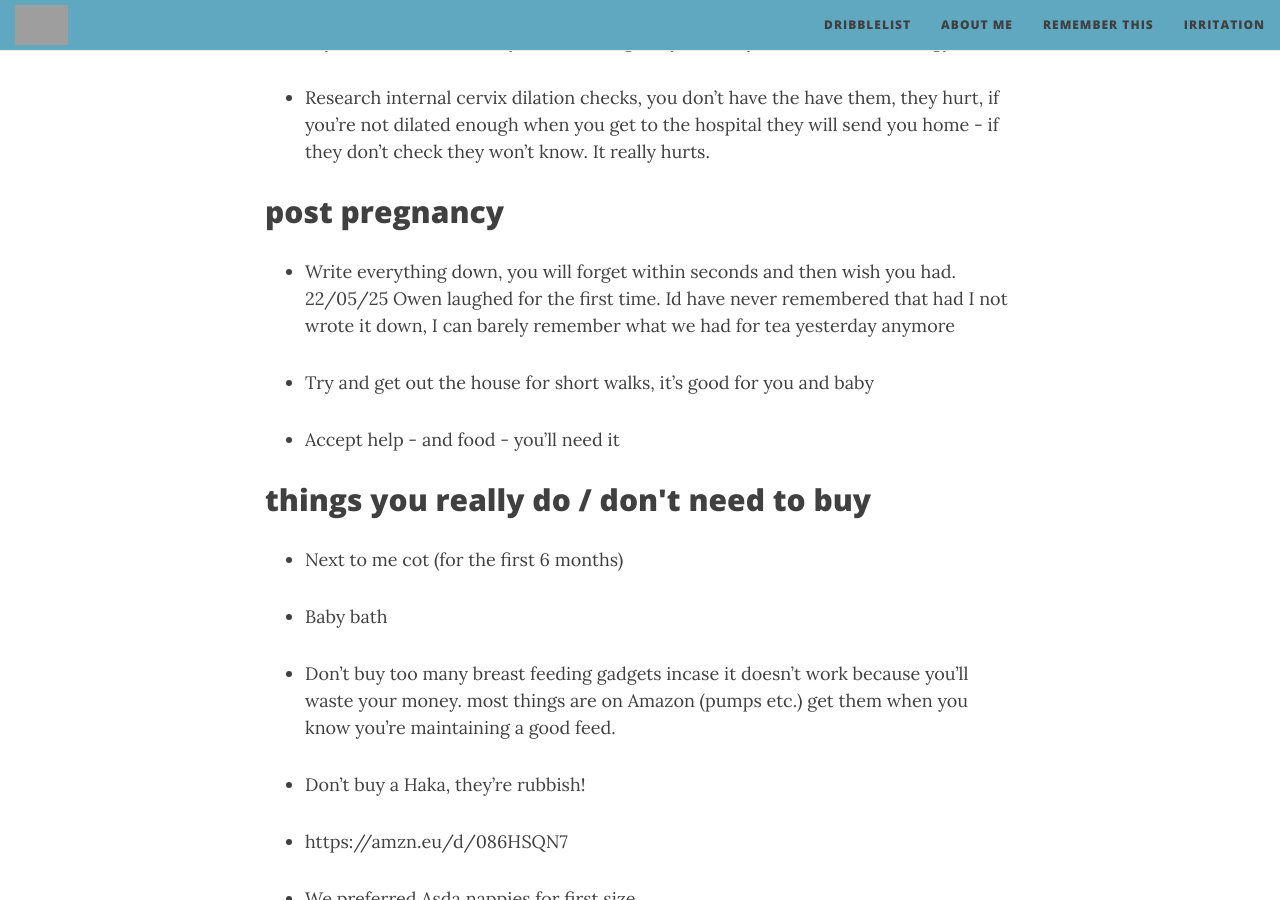
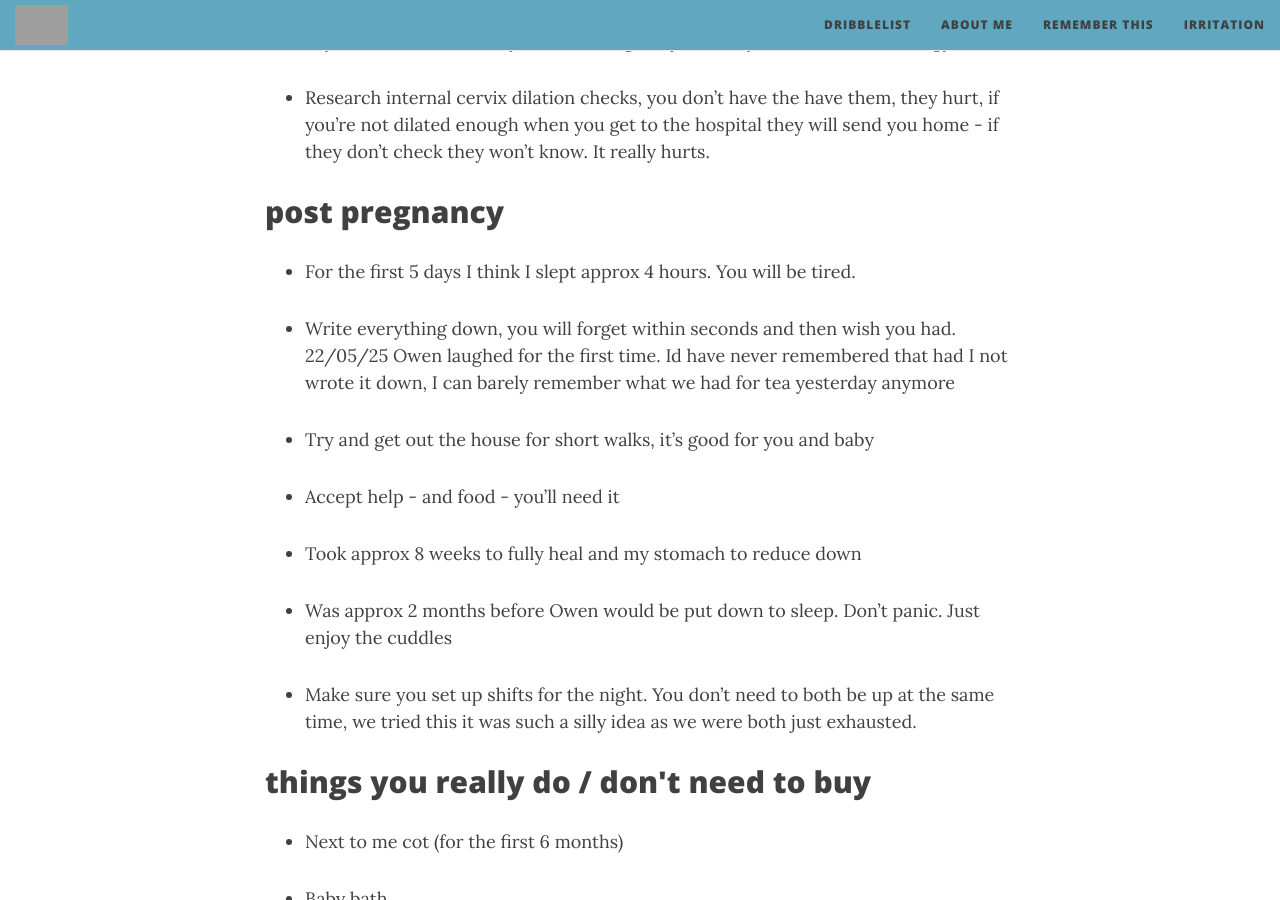
Before and after one commit to ellis-ward/ellis-ward.github.io, a Jekyll site: the page built from _posts/dribble/2026-05-31-adviceformypregnantfriends.md, in a window 1280 px wide and 900 px high, scrolled down 1915 px. Built offline with Jekyll 4.4.1, drawn with Linux system fonts in a browser that asks for light colours; nearby versions of some CDN libraries; grey boxes are pictures that could not be loaded.

Commit message:
Update 2026-05-31-adviceformypregnantfriends.md

```diff
--- a/_posts/dribble/2026-05-31-adviceformypregnantfriends.md
+++ b/_posts/dribble/2026-05-31-adviceformypregnantfriends.md
@@ -53,11 +53,19 @@ tags: dribble
 
 <h2>post pregnancy</h2>
 
+- For the first 5 days I think I slept approx 4 hours. You will be tired.
+
 - Write everything down, you will forget within seconds and then wish you had. 22/05/25 Owen laughed for the first time. Id have never remembered that had I not wrote it down, I can barely remember what we had for tea yesterday anymore
 
 - Try and get out the house for short walks, it's good for you and baby
 
 - Accept help - and food - you'll need it
+
+- Took approx 8 weeks to fully heal and my stomach to reduce down
+
+- Was approx 2 months before Owen would be put down to sleep. Don't panic. Just enjoy the cuddles
+
+- Make sure you set up shifts for the night. You don't need to both be up at the same time, we tried this it was such a silly idea as we were both just exhausted.
 
 <h2>things you really do / don't need to buy</h2>
 
```
